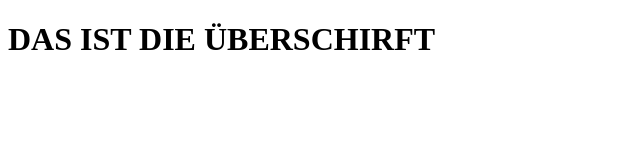
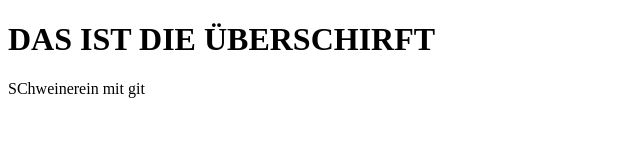
Before and after one commit to mullerow/version-control-training, a plain HTML site: page index.html in a window 1280 px wide. Shown: the whole page, without its empty margins (0-640 px from the left). Drawn offline with Linux system fonts and the light colour scheme.

Commit message:
paragraph added

```diff
--- a/index.html
+++ b/index.html
@@ -11,6 +11,11 @@
     <header>
         <h1>DAS IST DIE ÜBERSCHIRFT</h1>
     </header>
+    <main>
+        <div>
+            <p>SChweinerein mit git</p>
+        </div>
+    </main>
 
 </body>
 
```
